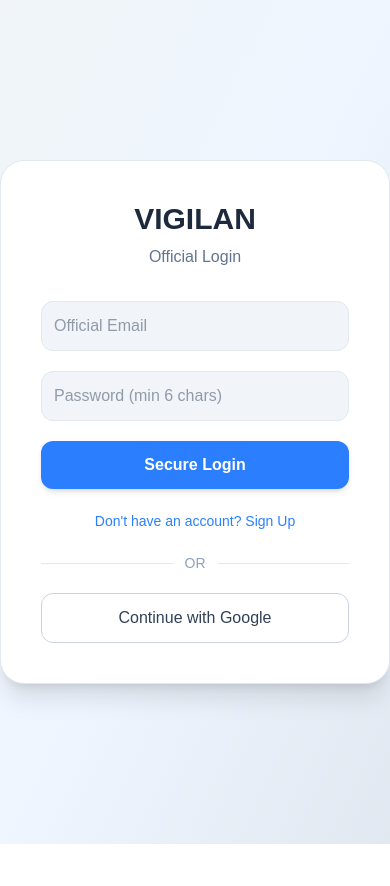
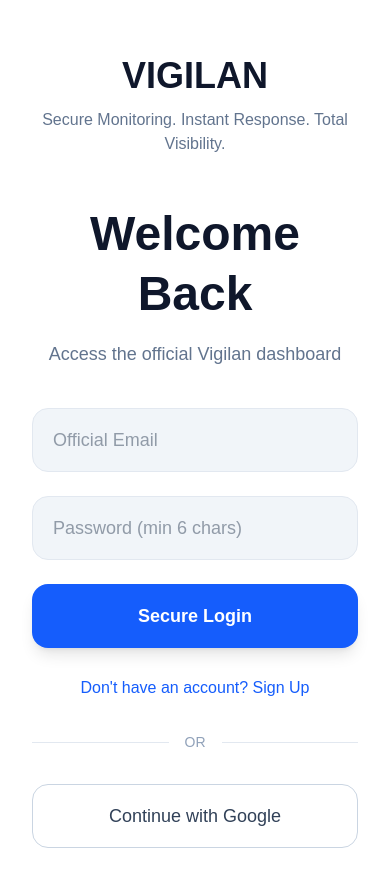
Before and after one commit to praptisiva25/vigilan, a Next.js app: page / in a window 390 px wide. Shown: the top 886 px of the page. Before the commit the page ends 844 px from the top, so only its background shows below. Built offline with nearby package versions, Linux system fonts and the light colour scheme; no server answers.

Commit message:
Intrusion Changes

```diff
--- a/app/page.tsx
+++ b/app/page.tsx
@@ -5,6 +5,8 @@ import { supabase } from "../lib/supabaseClient"
 import { useRouter } from "next/navigation"
 
 const API = process.env.NEXT_PUBLIC_API_URL
+const SIDE_IMAGE =
+  "https://images.unsplash.com/photo-1516321318423-f06f85e504b3?auto=format&fit=crop&w=1600&q=80"
 
 export default function AuthPage() {
   const router = useRouter()
@@ -15,15 +17,17 @@ export default function AuthPage() {
   const [isLogin, setIsLogin] = useState(true)
 
   const registerUserInBackend = async () => {
-    const { data: { session } } = await supabase.auth.getSession()
+    const {
+      data: { session },
+    } = await supabase.auth.getSession()
 
     if (!session) return
 
     await fetch(`${API}/api/users/me`, {
       method: "POST",
       headers: {
-        Authorization: `Bearer ${session.access_token}`
-      }
+        Authorization: `Bearer ${session.access_token}`,
+      },
     })
   }
 
@@ -31,8 +35,7 @@ export default function AuthPage() {
     setLoading(true)
 
     if (isLogin) {
-      // LOGIN
-      const { data, error } = await supabase.auth.signInWithPassword({
+      const { error } = await supabase.auth.signInWithPassword({
         email,
         password,
       })
@@ -40,13 +43,10 @@ export default function AuthPage() {
       if (error) {
         alert(error.message)
       } else {
-        // IMPORTANT: register user in backend
         await registerUserInBackend()
         router.push("/dashboard")
       }
-
     } else {
-      // SIGN UP
       const { error } = await supabase.auth.signUp({
         email,
         password,
@@ -73,24 +73,88 @@ export default function AuthPage() {
   }
 
   return (
-    <div className="min-h-screen flex items-center justify-center bg-gradient-to-br from-slate-100 via-blue-50 to-slate-200">
-      <div className="w-[420px] bg-white p-10 rounded-3xl shadow-xl border border-slate-200">
+    <div className="min-h-screen w-full grid grid-cols-1 lg:grid-cols-[1.5fr_0.9fr]">
 
-        <h1 className="text-3xl font-bold text-slate-800 text-center">
+      {/* LEFT SIDE */}
+      <div className="relative hidden lg:flex flex-col justify-between p-16 xl:p-20 overflow-hidden">
+        <img
+          src={SIDE_IMAGE}
+          alt="Vigilan Monitoring"
+          className="absolute inset-0 w-full h-full object-cover"
+        />
+
+        {/* Dark overlay */}
+        <div className="absolute inset-0 bg-gradient-to-br from-[#0f172a]/95 via-[#172554]/80 to-[#020617]/90" />
+
+        {/* Top content */}
+        <div className="relative z-10 max-w-2xl">
+          <p className="text-blue-300 text-sm tracking-[0.35em] uppercase mb-6">
+            Security Platform
+          </p>
+
+          <h1 className="text-6xl xl:text-7xl font-bold text-white leading-tight">
             VIGILAN
           </h1>
 
-        <p className="text-slate-500 text-center mt-2 mb-8">
-          {isLogin ? "Official Login" : "Create Official Account"}
+          <div className="mt-10 space-y-4 text-slate-200 text-2xl xl:text-3xl font-medium leading-relaxed">
+            <p>Secure Monitoring.</p>
+            <p>Instant Response.</p>
+            <p>Total Visibility.</p>
+          </div>
+
+          <p className="mt-10 text-slate-300 text-lg xl:text-xl leading-9 max-w-xl">
+            A centralized platform for surveillance, incident tracking,
+            authentication, and operational awareness.
           </p>
+        </div>
 
-        <div className="space-y-5">
+        {/* Bottom feature cards */}
+        <div className="relative z-10 grid gap-5 max-w-2xl">
+          <div className="rounded-2xl border border-white/15 bg-white/10 backdrop-blur-md px-6 py-5 text-white text-lg">
+            ✓ Real-time monitoring and alerts
+          </div>
+
+          <div className="rounded-2xl border border-white/15 bg-white/10 backdrop-blur-md px-6 py-5 text-white text-lg">
+            ✓ Secure access and role-based authentication
+          </div>
+
+          <div className="rounded-2xl border border-white/15 bg-white/10 backdrop-blur-md px-6 py-5 text-white text-lg">
+            ✓ Unified dashboard for operational control
+          </div>
+        </div>
+      </div>
+
+      {/* RIGHT SIDE */}
+      <div className="flex items-center justify-center bg-white px-8 py-14 sm:px-12 lg:px-16 xl:px-24">
+        <div className="w-full max-w-md">
+
+          {/* Mobile branding */}
+          <div className="lg:hidden mb-12 text-center">
+            <h1 className="text-4xl font-bold text-slate-900">VIGILAN</h1>
+            <p className="text-slate-500 mt-3 text-base">
+              Secure Monitoring. Instant Response. Total Visibility.
+            </p>
+          </div>
+
+          <div className="mb-10">
+            <h2 className="text-5xl font-bold text-slate-900 text-center leading-tight">
+              {isLogin ? "Welcome Back" : "Create Account"}
+            </h2>
+
+            <p className="text-slate-500 text-center mt-4 text-lg">
+              {isLogin
+                ? "Access the official Vigilan dashboard"
+                : "Create your official Vigilan account"}
+            </p>
+          </div>
+
+          <div className="space-y-6">
             <input
               type="email"
               placeholder="Official Email"
               value={email}
               onChange={(e) => setEmail(e.target.value)}
-            className="w-full p-3 rounded-xl bg-slate-100 border border-slate-200 text-slate-700 focus:outline-none focus:ring-2 focus:ring-blue-300 transition"
+              className="w-full h-16 px-5 rounded-2xl bg-slate-100 border border-slate-200 text-slate-700 text-lg focus:outline-none focus:ring-2 focus:ring-blue-500 transition"
             />
 
             <input
@@ -98,13 +162,13 @@ export default function AuthPage() {
               placeholder="Password (min 6 chars)"
               value={password}
               onChange={(e) => setPassword(e.target.value)}
-            className="w-full p-3 rounded-xl bg-slate-100 border border-slate-200 text-slate-700 focus:outline-none focus:ring-2 focus:ring-blue-300 transition"
+              className="w-full h-16 px-5 rounded-2xl bg-slate-100 border border-slate-200 text-slate-700 text-lg focus:outline-none focus:ring-2 focus:ring-blue-500 transition"
             />
 
             <button
               onClick={handleAuth}
               disabled={loading}
-            className="w-full p-3 rounded-xl bg-blue-500 hover:bg-blue-600 text-white font-semibold transition-all shadow-md disabled:opacity-50"
+              className="w-full h-16 rounded-2xl bg-blue-600 hover:bg-blue-700 text-white text-lg font-semibold transition-all shadow-lg disabled:opacity-50"
             >
               {loading
                 ? "Processing..."
@@ -113,10 +177,10 @@ export default function AuthPage() {
                 : "Create Account"}
             </button>
 
-          <div className="text-center">
+            <div className="text-center pt-1">
               <button
                 onClick={() => setIsLogin(!isLogin)}
-              className="text-blue-500 hover:underline text-sm"
+                className="text-blue-600 hover:text-blue-700 hover:underline text-base"
               >
                 {isLogin
                   ? "Don't have an account? Sign Up"
@@ -124,20 +188,21 @@ export default function AuthPage() {
               </button>
             </div>
 
-          <div className="flex items-center gap-3">
+            <div className="flex items-center gap-4 py-2">
               <div className="flex-1 h-px bg-slate-200"></div>
-            <span className="text-slate-400 text-sm">OR</span>
+              <span className="text-slate-400 text-sm font-medium">OR</span>
               <div className="flex-1 h-px bg-slate-200"></div>
             </div>
 
             <button
               onClick={handleGoogleLogin}
-            className="w-full p-3 rounded-xl bg-white border border-slate-300 hover:bg-slate-100 transition font-medium text-slate-700"
+              className="w-full h-16 rounded-2xl bg-white border border-slate-300 hover:bg-slate-50 transition font-medium text-slate-700 text-lg"
             >
               Continue with Google
             </button>
           </div>
         </div>
       </div>
+    </div>
   )
 }
```
Also changed, not shown: app/dashboard/intrusions/page.tsx (+48 -37 lines). Lines whose indentation alone changed are shown as unchanged.
